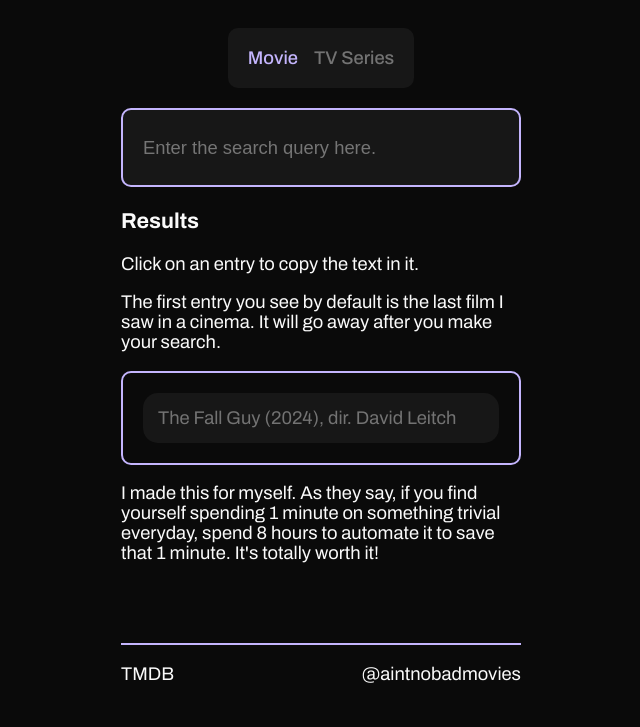
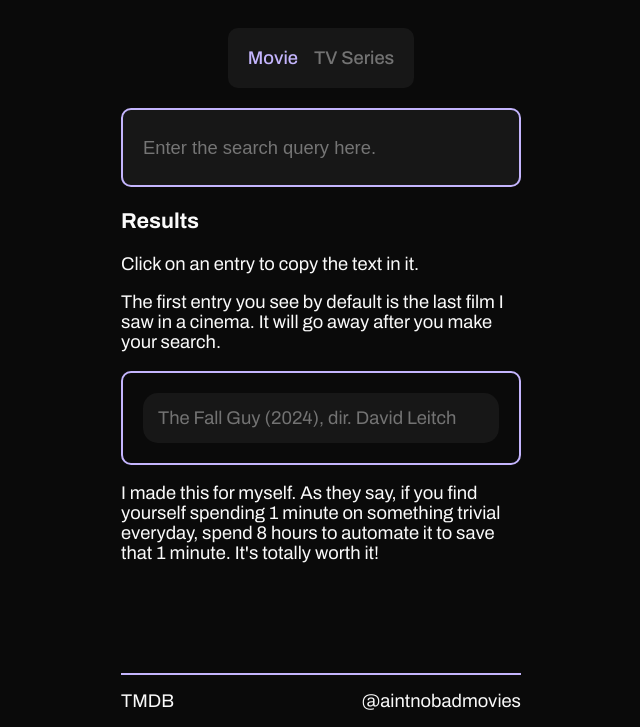
Before and after one commit to linuxdotexe/FilmFetch, a website: page public/index.html in a window 1280 px wide. Shown: the part 73-800 px from the top of the page, without its empty margins (319-959 px from the left). Drawn offline with Linux system fonts and the light colour scheme.

Commit message:
add: sticky footer

```diff
--- a/public/styles/footer.css
+++ b/public/styles/footer.css
@@ -1,8 +1,11 @@
 footer {
   display: flex;
   justify-content: space-between;
-  width: 100%;
+  width: 18rem;
   border-top: 2px solid var(--accent);
-  margin-top: 10vh;
-  padding-top: 1em;
+  position: absolute;
+  bottom: 0;
+  padding-top: 1rem;
+  padding-bottom: 1rem;
+  background-color: inherit;
 }
--- a/public/styles/global.css
+++ b/public/styles/global.css
@@ -44,6 +44,9 @@ a {
     font-size: 1.15rem;
     width: 25rem;
   }
+  footer {
+    width: 25rem;
+  }
   header {
     font-size: 2rem;
   }
--- a/public/styles/search.css
+++ b/public/styles/search.css
@@ -44,10 +44,6 @@
   border-radius: 10px;
 }
 
-.tabs * {
-  z-index: 2;
-}
-
 .searchContainer input[type="radio"] {
   display: none;
 }
```
